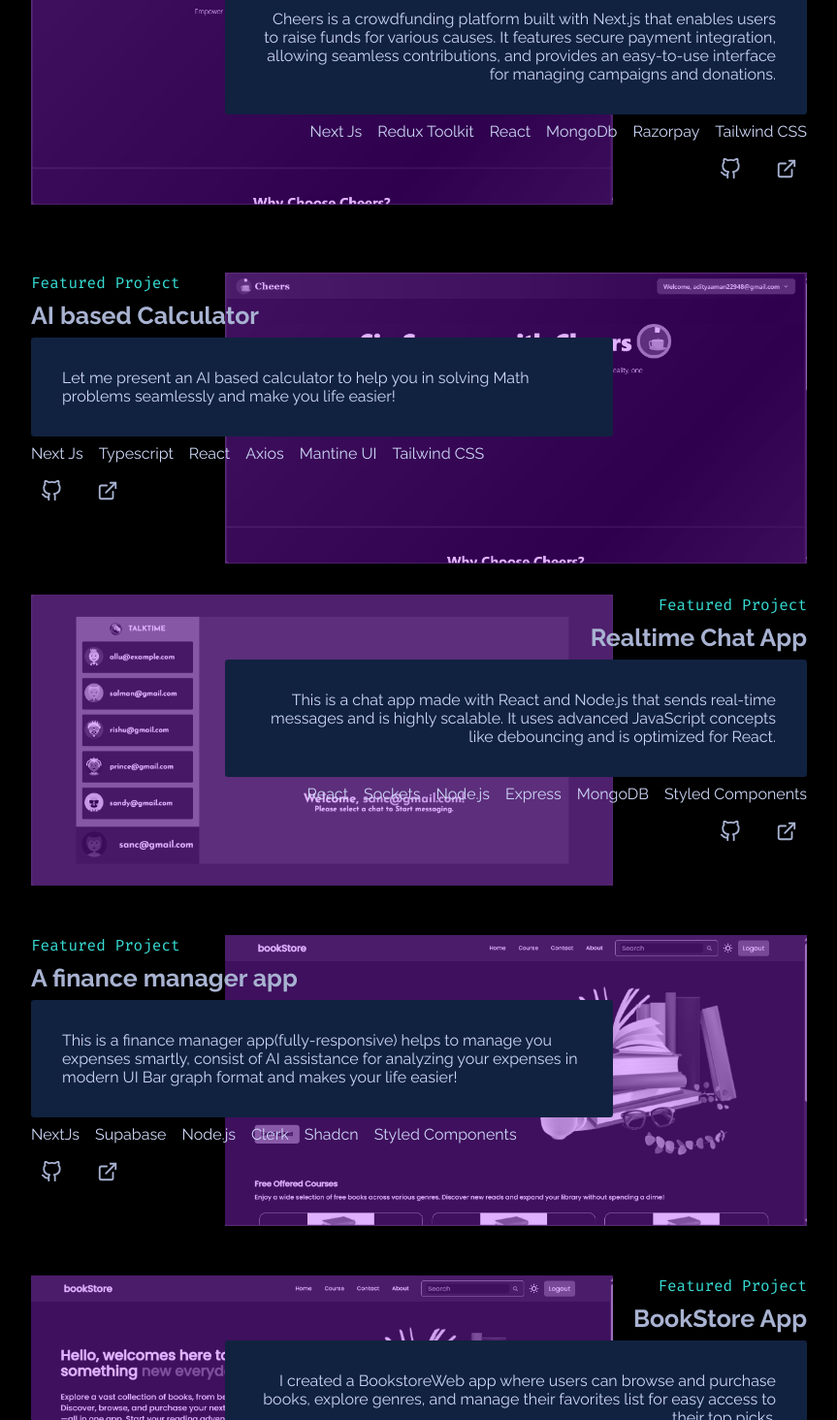
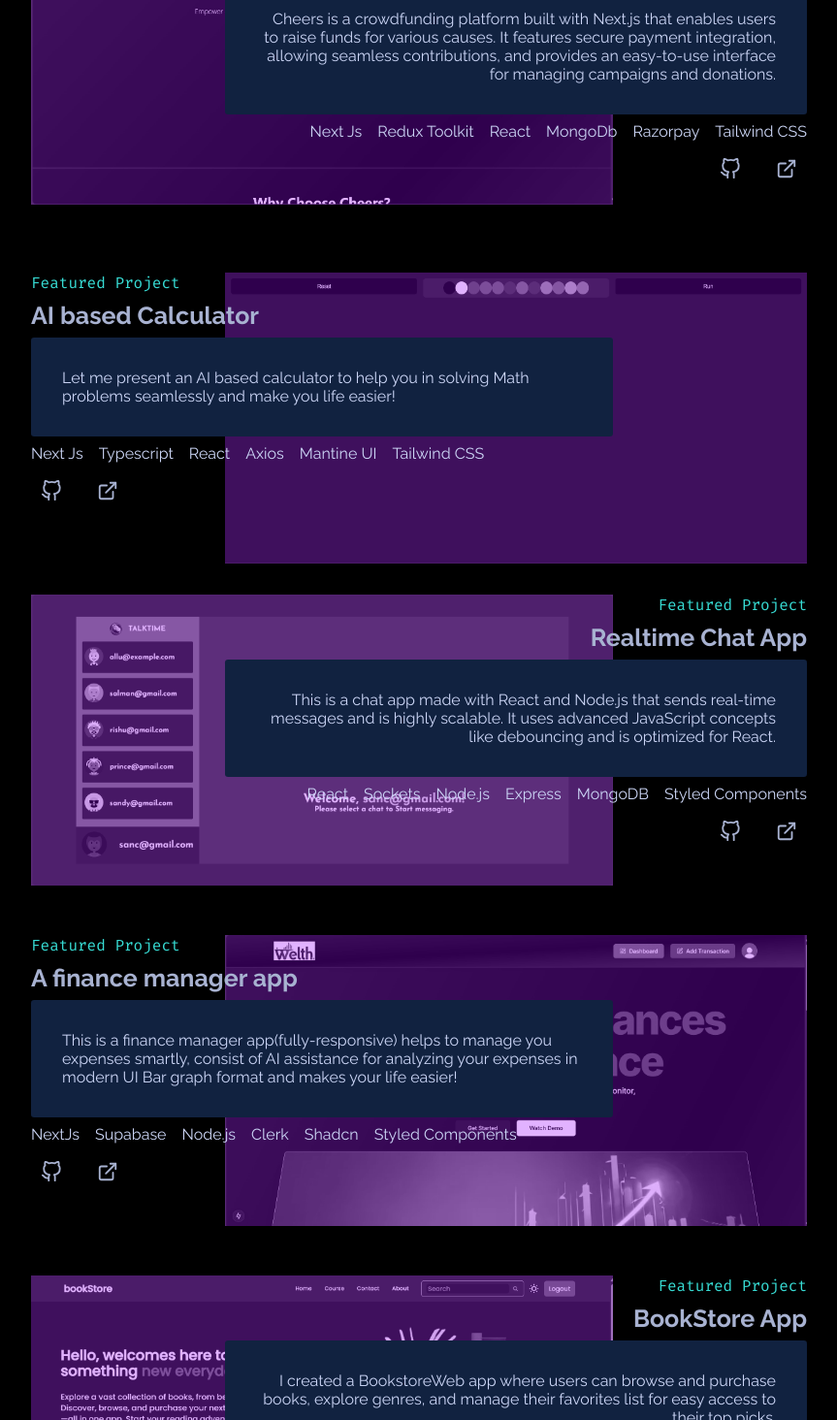
Before and after one commit to adityaaman052/AdiPortfolio, a Next.js app: page / in a window 1280 px wide. Shown: the part 3046-4510 px from the top of the page at 97% size, without its empty margins (208-1071 px from the left). Built offline with nearby package versions, Linux system fonts and the light colour scheme.

Commit message:
update projects

```diff
--- a/src/sections/Projects.tsx
+++ b/src/sections/Projects.tsx
@@ -25,7 +25,7 @@ function Projects() {
       },
     },
     {
-      image: "/project1.png",
+      image: "/projectcalc.png",
       projectName: "AI based Calculator",
       projectDescription:
         "Let me present an AI based calculator to help you in solving Math problems seamlessly and make you life easier!",
@@ -38,7 +38,7 @@ function Projects() {
         "Tailwind CSS",
       ],
       projectExternalLinks: {
-        github: "https://github.com/adityaaman052/AdiCalcFrontend",
+        github: "https://github.com/adityaaman052/AdiCalc_frontend",
         externalLink: "https://adi-calc-frontend-6wb6r50cb-aditya-amans-projects.vercel.app/",
       },
     },
@@ -61,7 +61,7 @@ function Projects() {
       },
     },
      {
-      image: "/project3.png",
+      image: "/projectAdiFinance.png",
       projectName: "A finance manager app",
       projectDescription:
         "This is a finance manager app(fully-responsive) helps to manage you expenses smartly, consist of AI assistance for analyzing your expenses in modern UI Bar graph format and makes your life easier!",
```
Also changed, not shown: public/projectAdiFinance.png (added), public/projectcalc.png (added).
